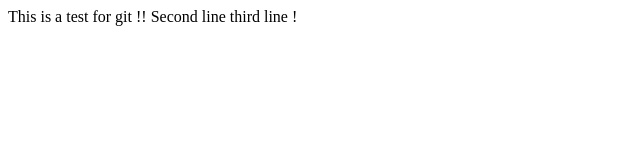
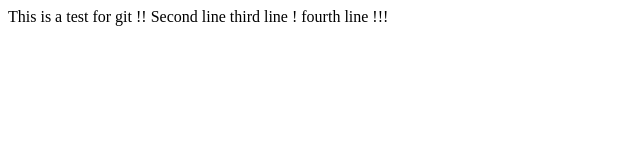
Before and after one commit to me00266/my_first_proj_learning_git, a plain HTML site: page index.html in a window 1280 px wide. Shown: the whole page, without its empty margins (0-640 px from the left). Drawn offline with Linux system fonts and the light colour scheme.

Commit message:
teste4 actualizar ficheiro

```diff
--- a/index.html
+++ b/index.html
@@ -3,5 +3,6 @@
 This is a test for git !!
 Second line
 third line !
+fourth line !!!
 </body>
 </html>
```
